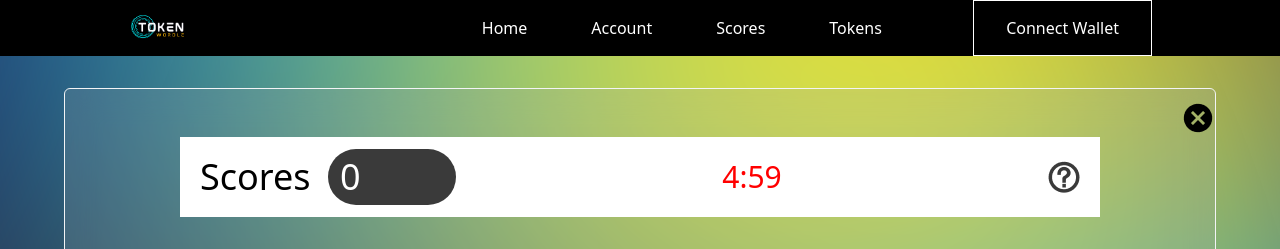
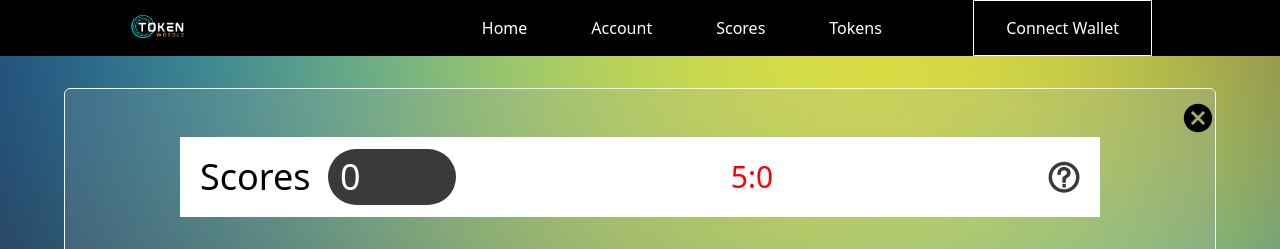
Before and after one commit to joeephwild/token-wordle, a Next.js app: page /game in a window 1280 px wide. Shown: the top 249 px of the page. Built offline with nearby package versions, Linux system fonts and the light colour scheme; what tailwindcss-filters would draw is missing.

Commit message:
feat: add context, setup timer

```diff
--- a/components/gameplay/GameBoard.js
+++ b/components/gameplay/GameBoard.js
@@ -1,13 +1,15 @@
-import { useState } from "react";
+import { useContext, useEffect, useState } from "react";
 import GameScoreCard from "./GameScoreCard";
 import InstructionModal from "./InstructionModal";
 import Keyboard from "./Keyboard";
 import WordBox from "./WordBox";
+import GameplayContext from "../../contexts/GameplayContext";
 
 export default function GameBoard() {
   const [wordBoxes, setWordBoxes] = useState([]);
-  // const [currentWbIndex, setCurrentWbIndex] = useState(0);
   const [showModal, setShowModal] = useState(false);
+
+  const ctx = useContext(GameplayContext);
 
   const displayModal = () => {
     setShowModal(!showModal);
@@ -15,26 +17,23 @@ export default function GameBoard() {
   const getKeyboardInput = (letter) => {
     console.log(wordBoxes);
     if (letter === "Enter") {
-      // move to next word box if current one is full
-      // if (wordBoxes[currentWbIndex].length === 5) {
-      //   setCurrentWbIndex((index) => index + 1);
-      // }
       //run checks instead
+      // ctx.initGame();
     } else if (letter === "Del") {
       // remove last letter from current word box
-      // const currentBox = boxes[currentWbIndex];
       if (wordBoxes.length > 0) {
         let tempBox = [...wordBoxes];
         tempBox.pop();
-        // console.log(tempBox);
         setWordBoxes(tempBox);
       }
     } else {
       // add letter to current word box
+      if (!ctx.isStarted) {
+        ctx.initGame();
+      }
       if (wordBoxes.length <= 5) {
         console.log(letter);
         let tempBox = [...wordBoxes, letter];
-        // console.log(tempBox);
         setWordBoxes(tempBox);
       }
     }
@@ -55,9 +54,6 @@ export default function GameBoard() {
           <GameScoreCard clickHandler={displayModal} />
           <div className="mt-5 flex w-[80%] mx-auto gap-12">
             <div className="w-full">
-              {/* {wordBoxes.slice(3).map((box, index) => (
-                <WordBox key={index} wordArray={box} />
-              ))} */}
               <WordBox wordArray={wordBoxes} />
             </div>
           </div>
--- a/components/gameplay/GameScoreCard.js
+++ b/components/gameplay/GameScoreCard.js
@@ -1,4 +1,8 @@
-export default function GameScoreCard({clickHandler}) {
+import { useContext } from "react";
+import GameplayContext from "../../contexts/GameplayContext";
+
+export default function GameScoreCard({ clickHandler }) {
+  const ctx = useContext(GameplayContext);
   return (
     <div className="bg-white w-[80%] mx-auto p-3 px-5 flex justify-between items-center">
       <div className="flex justify-between w-64 items-center">
@@ -8,7 +12,11 @@ export default function GameScoreCard({clickHandler}) {
         </h1>
       </div>
       <div className="item-start justify-self-start">
-        <h1 className="text-[#ff0000] text-3xl">4:59</h1>
+        {ctx.timerState && (
+          <h1 className="text-[#ff0000] text-3xl">
+            {ctx.timerState.minutes}:{ctx.timerState.seconds}
+          </h1>
+        )}
       </div>
       <div onClick={() => clickHandler()}>
         <img src="./images/medical-icon_i-information-us.png" />
--- /dev/null
+++ b/contexts/GameplayContext.js
@@ -0,0 +1,66 @@
+//init game play
+//start timer
+//monitor words
+//on enter check words and return green indexes/orange ones
+//if all green , end game
+// count trials , 5 max
+import React, { useState, useEffect } from "react";
+
+const GameplayContext = React.createContext({
+  isStarted: false,
+  initGame: () => {},
+  timerState: { seconds: 0, minutes: 0 },
+  wordState: [],
+  updateWordState: (letter) => {},
+});
+
+export const GameplayContextProvider = (props) => {
+  const [isStarted, setIsStarted] = useState(false);
+  const [time, setTime] = useState(300);
+  const [timerState, setTimerState] = useState({ minutes: 0, seconds: 0 });
+
+  const startTimer = () => {
+    let timeC = 300;
+    const interval = setInterval(() => {
+      if (timeC > 0) {
+        setTime((prevTime) => prevTime - 1);
+        timeC -= 1;
+      } else {
+        return;
+      }
+      console.log(timeC);
+    }, 1000);
+
+    return () => clearInterval(interval); // Clear the interval when game ends or component unmounts
+  };
+  const initGame = () => {
+    setIsStarted(true);
+    startTimer();
+  };
+  // return () => clearInterval(interval);
+  //   };
+  //   const loginHandler = (email, password) => {
+  //     // We should of course check email and password
+  //     // But it's just a dummy/ demo anyways
+  //     localStorage.setItem("isLoggedIn", "1");
+  //     setIsLoggedIn(true);
+  //   };
+  useEffect(() => {
+    setTimerState({ minutes: Math.floor(time / 60), seconds: time % 60 });
+    console.log(timerState);
+  }, [time]);
+
+  return (
+    <GameplayContext.Provider
+      value={{
+        isStarted: isStarted,
+        initGame: initGame,
+        timerState: timerState,
+        // wordState: wordState,
+      }}
+    >
+      {props.children}
+    </GameplayContext.Provider>
+  );
+};
+export default GameplayContext;
--- a/pages/game.js
+++ b/pages/game.js
@@ -1,11 +1,12 @@
 import GameBoard from "../components/gameplay/GameBoard";
 import MainNavbar from "../components/MainNavbar";
+import { GameplayContextProvider } from "../contexts/GameplayContext";
 
-export default function game(){
-    return(
-        <>
-            <MainNavbar />
-            <GameBoard />
-        </>
-    )
+export default function game() {
+  return (
+    <GameplayContextProvider>
+      <MainNavbar />
+      <GameBoard />
+    </GameplayContextProvider>
+  );
 }
```
